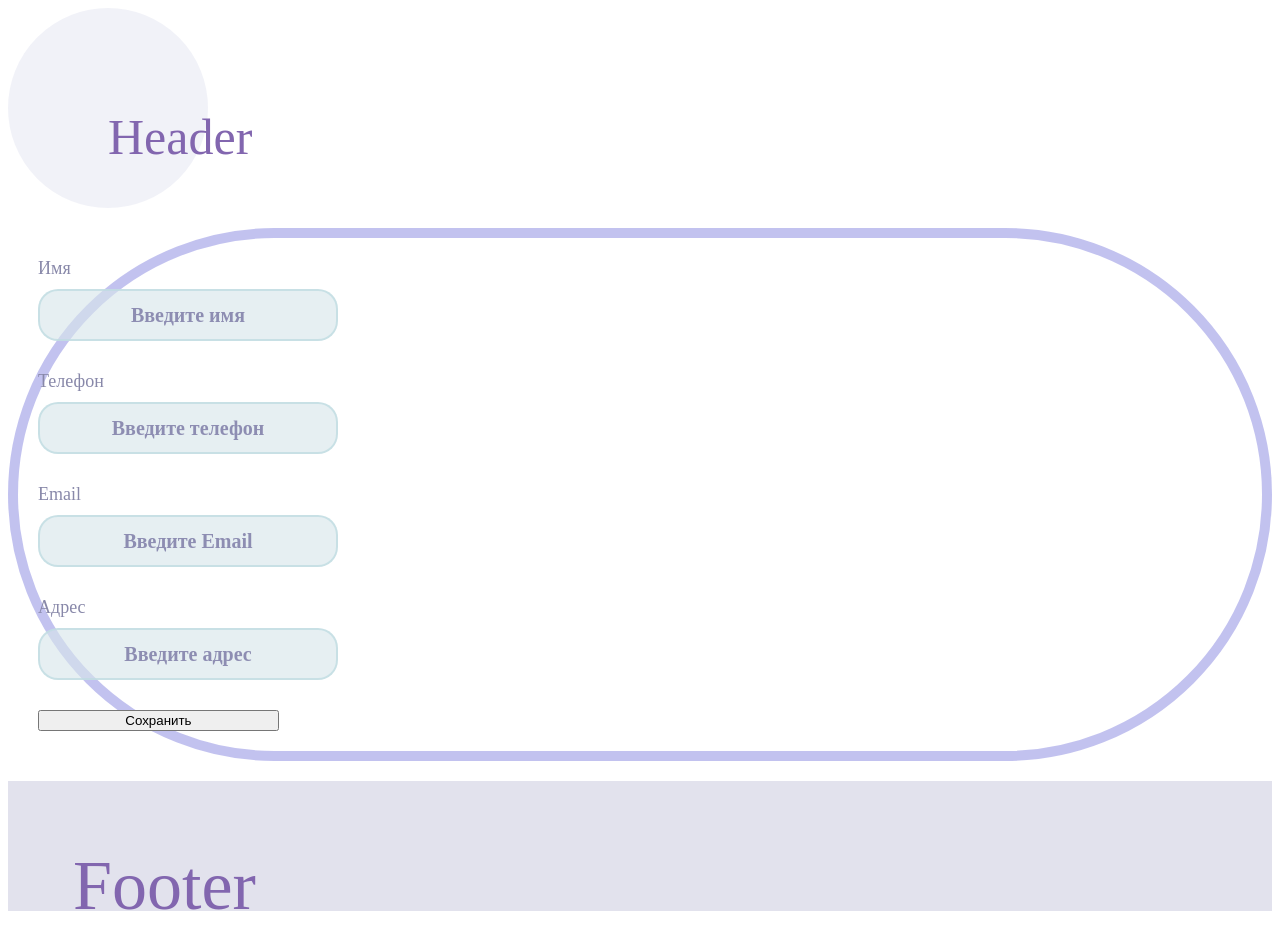
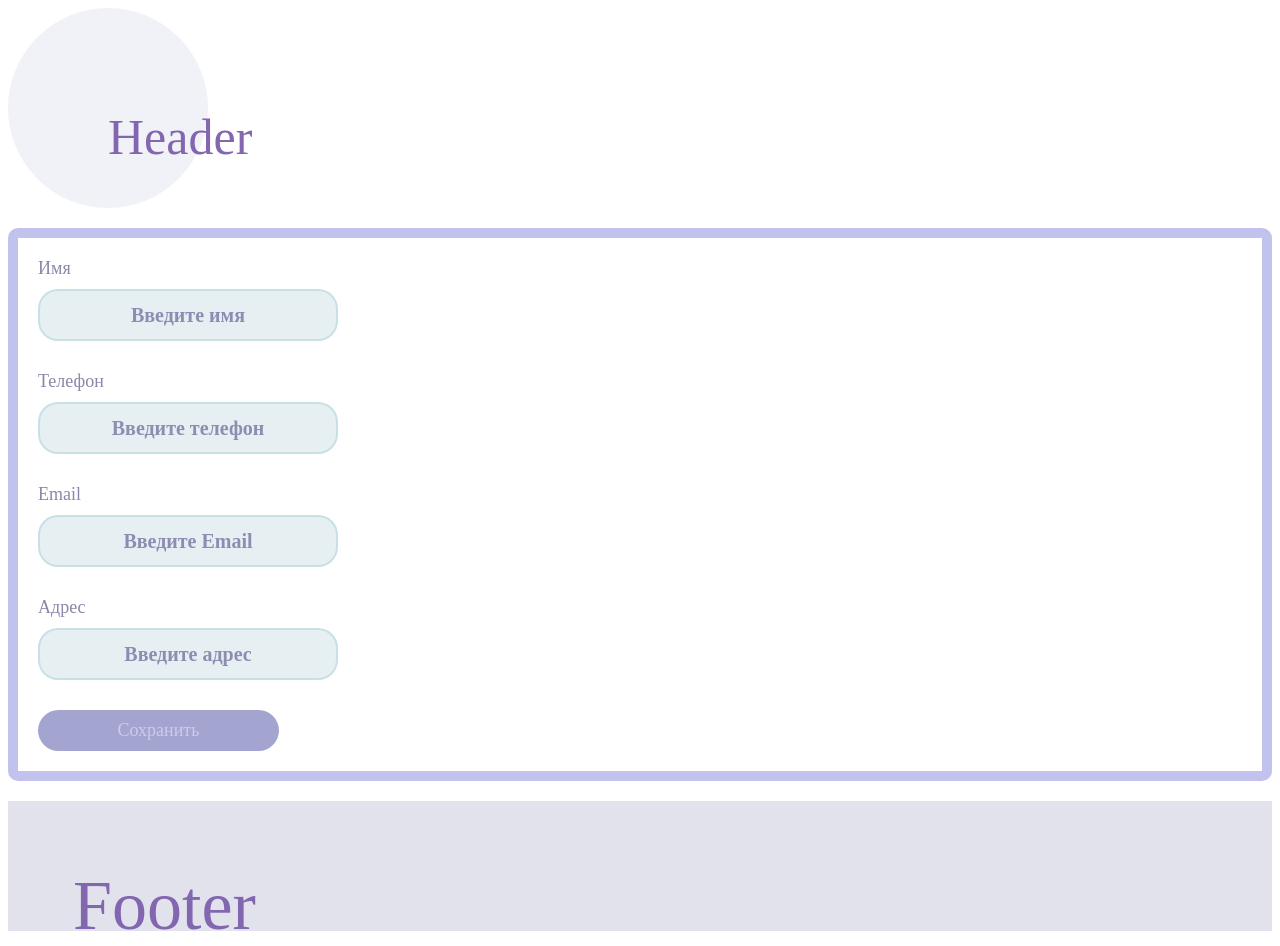
Before and after one commit to zxclownator3000/react_vite, a React (Vite) app: page / in a window 1280 px wide. Built offline with nearby package versions, Linux system fonts and the light colour scheme.

Commit message:
добавила стиль button

```diff
--- a/src/components/Form/Form.module.css
+++ b/src/components/Form/Form.module.css
@@ -1,6 +1,6 @@
 .form {
     border: 10px solid rgba(76, 76, 208, 0.34);
-    border-radius: 1000px;
+    border-radius: 10px;
     min-height: 400px;
 
     display: flex;
@@ -11,4 +11,25 @@
 
 .submitButton {
     max-width: 20%;
+
+    -webkit-appearance: none;
+    -moz-appearance: none;
+    appearance: none;
+    border: none; /* Убираем рамку */
+    padding: 10px 20px; /* Внутренние отступы */
+    font-size: 18px; /* Размер шрифта */
+    color: #cecbea; /* Цвет текста */
+    background-color: rgba(116, 117, 183, 0.66); /* Цвет фона */
+    border-radius: 50px; /* Скругление углов */
+    cursor: pointer; /* Курсор при наведении */
+    transition: scale ease-in-out 5ms;
+    font-family: Leelawadee;
 }
+.submitButton:hover {
+    background-color: #8266af;
+}
+.submitButton:active{
+    background-color: rgba(0, 0, 128, 0.34);
+    scale: 1.1;
+
+}
--- a/src/components/Header/Header.css
+++ b/src/components/Header/Header.css
@@ -1,6 +1,6 @@
 .header {
     border: 100px solid rgba(179, 180, 217, 0.18);
-    border-radius: 50000000px;
+    border-radius: 5000px;
     width: 66px;
     height: 100px;
     font-size: 50px;
```
